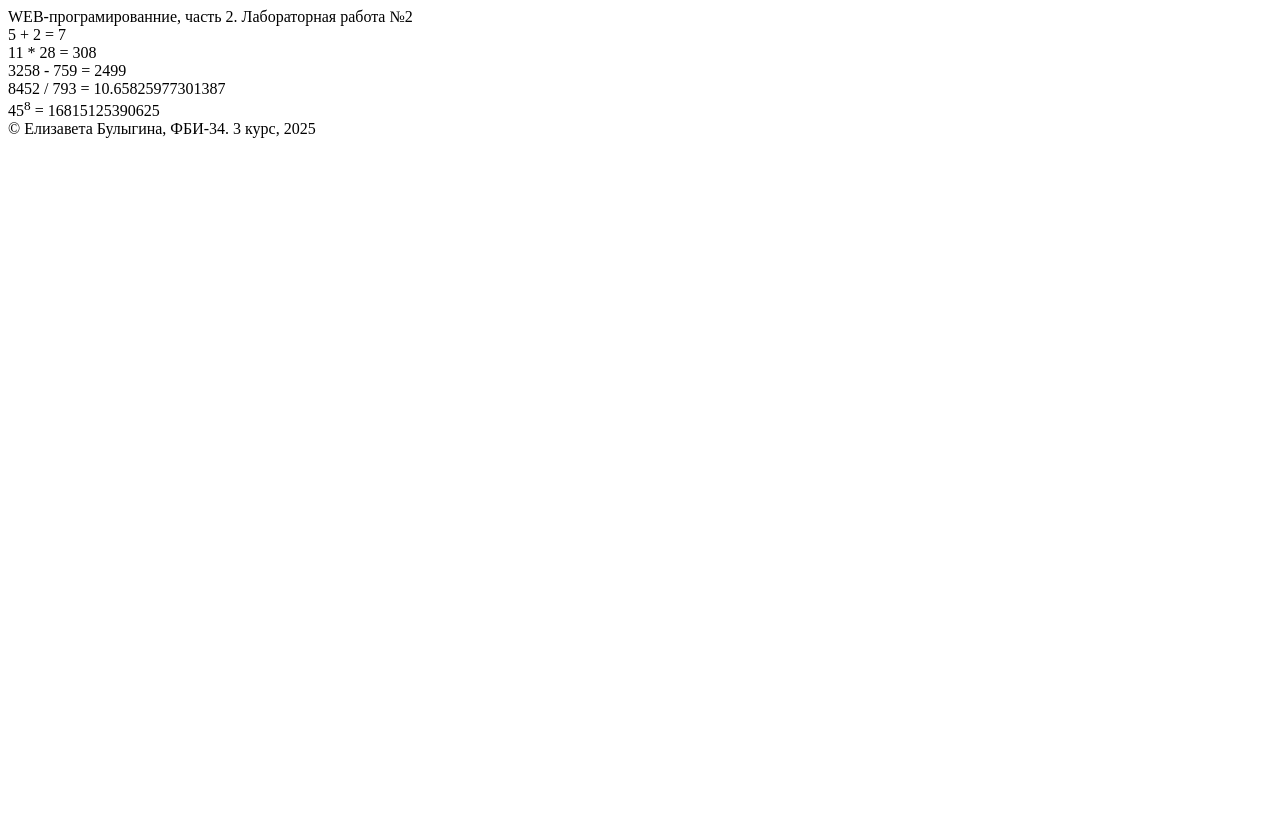
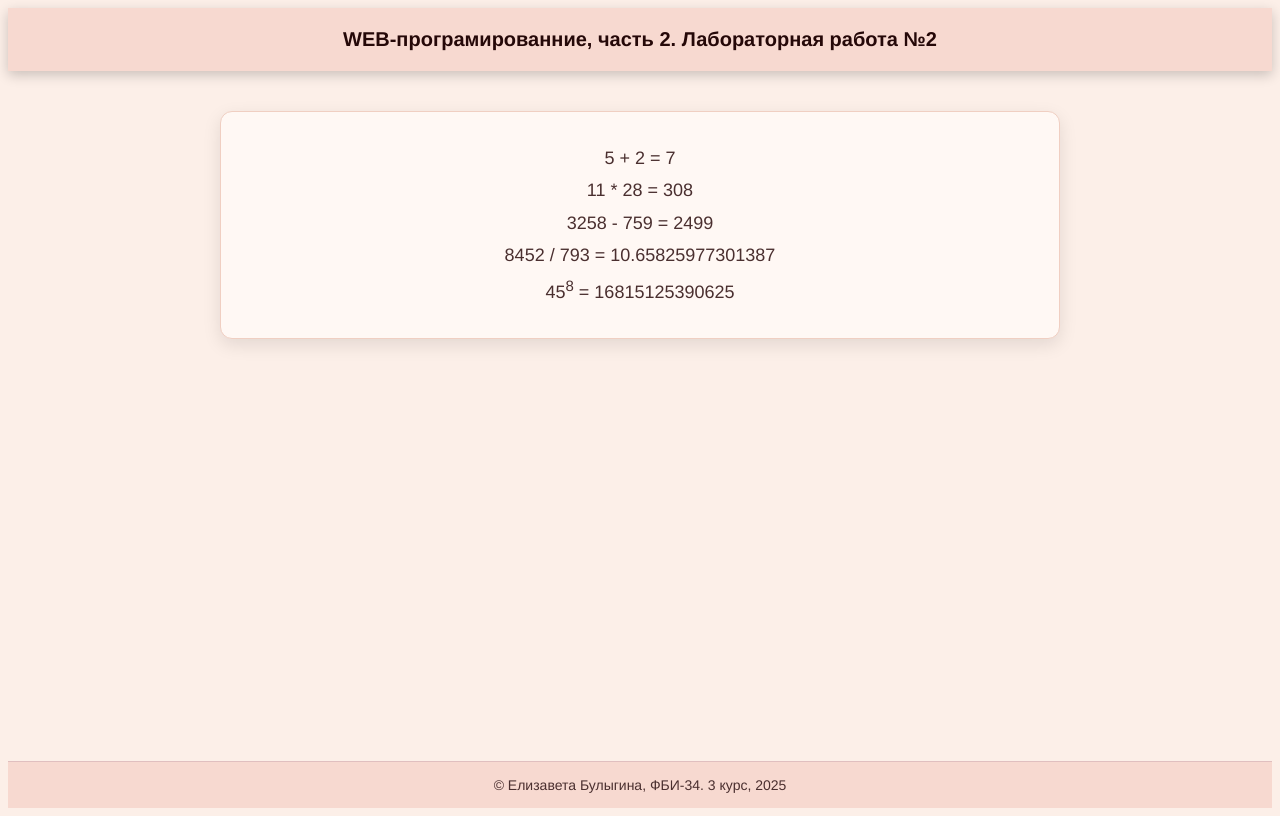
Before and after one commit to FoxyForLove/web-back-labs, a Flask app: page /lab2/example in a window 1280 px wide. Before the commit the page ends 138 px from the top, so only its background shows below. Run offline with Flask 3, Linux system fonts and the light colour scheme.

Commit message:
Подключение стилей

```diff
--- /dev/null
+++ b/static/main.css
@@ -0,0 +1,46 @@
+body {
+    background-color: #fcefe8;
+    color: #4a2f2f;
+    font-family: "Helvetica Neue", Arial, sans-serif;
+    text-align: center;
+    display: flex;
+    flex-direction: column;
+    align-items: center;
+    min-height: 100vh;
+}
+
+footer {
+    background-color: #f7d9d0;
+    color: #4a2f2f;
+    text-align: center;
+    padding: 15px 0;
+    font-size: 14px;
+    border-top: 1px solid #e0bfbf;
+    width: 100%;
+    margin-top: auto;
+}
+
+header {
+    background-color: #f7d9d0;
+    color: #250808;
+    text-align: center;
+    padding: 20px 0;
+    font-size: 20px;
+    font-weight: 600;
+    box-shadow: 0 4px 12px rgba(0, 0, 0, 0.2);
+    border-bottom-left-radius: 0;
+    border-bottom-right-radius: 0;
+    width: 100%;
+}
+
+main {
+    background-color: #fff8f4;
+    border: 1px solid #f0cfc2;
+    border-radius: 12px;
+    padding: 30px 40px;
+    margin: 40px auto;
+    width: 60%;
+    box-shadow: 0 6px 18px rgba(0, 0, 0, 0.1);
+    font-size: 18px;
+    line-height: 1.8;
+}
--- a/templates/example.html
+++ b/templates/example.html
@@ -4,6 +4,7 @@
     <meta charset="UTF-8">
     <meta name="viewport" content="width=device-width, initial-scale=1.0">
     <title> Елизавета Булыгина. Лабораторная работа {{lab}}</title>
+    <link rel="stylesheet" href="{{ url_for('static', filename='main.css')}}">
 </head>
 <body>
     <header>
```
